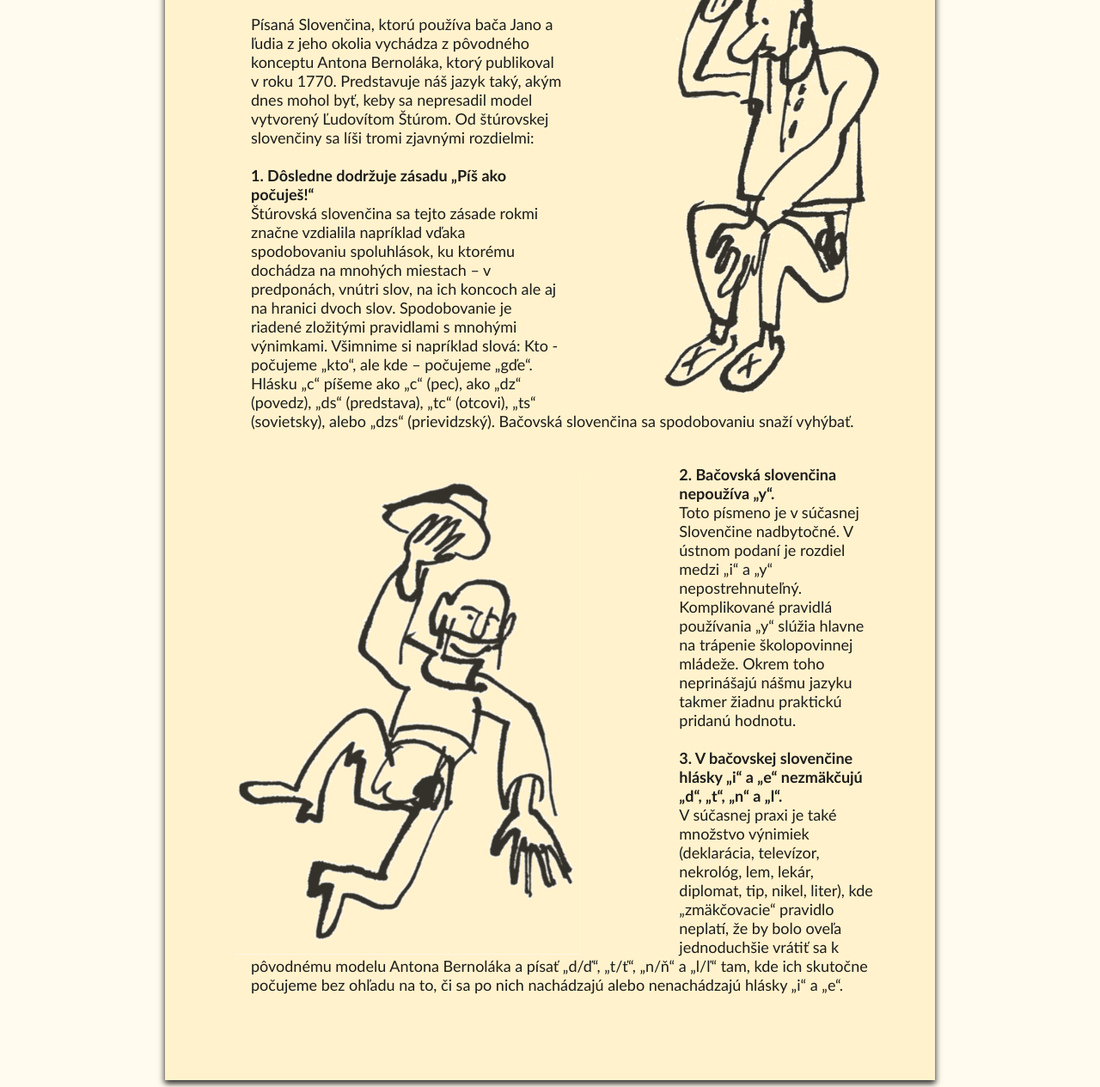
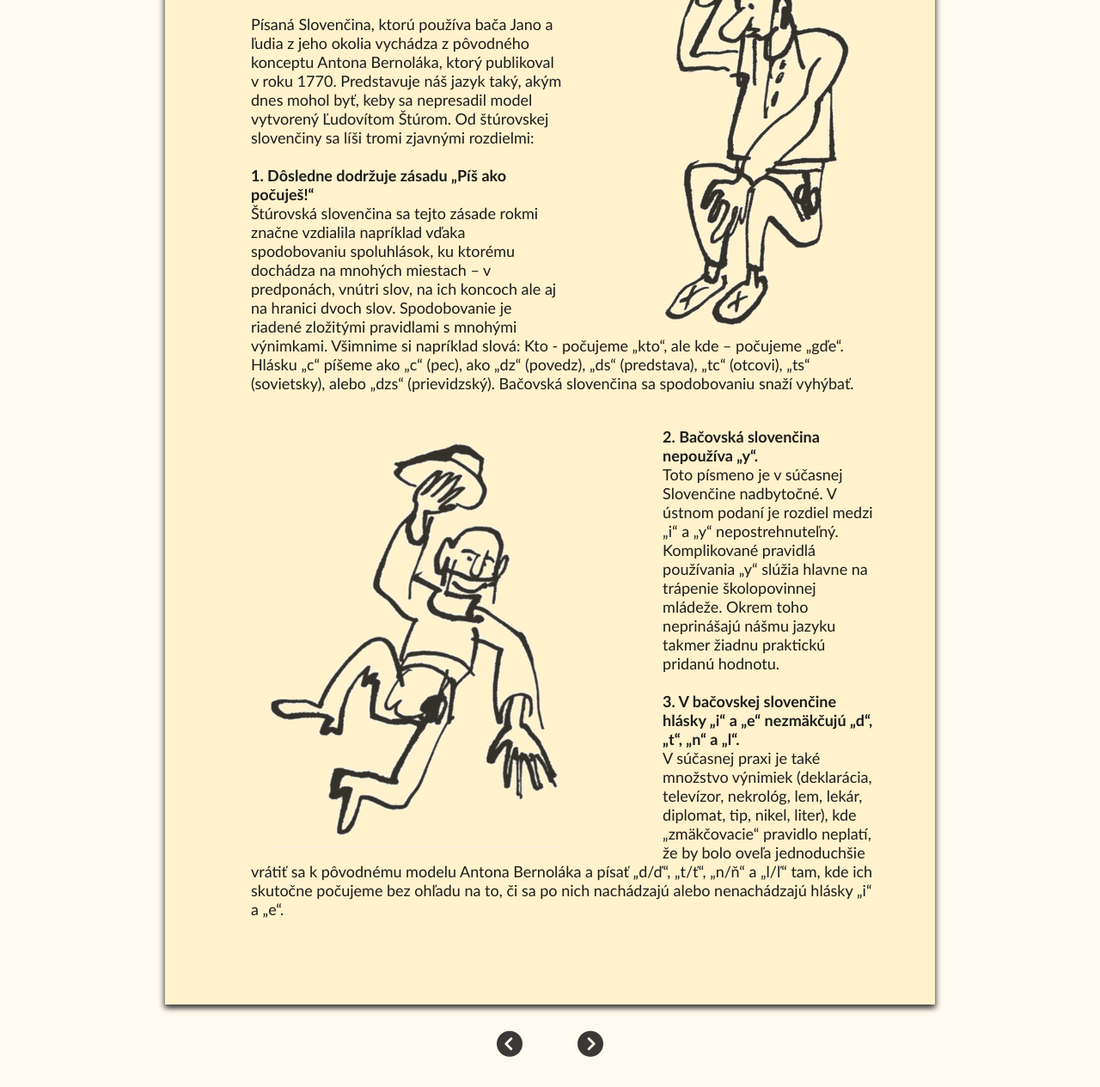
Before and after one commit to DomiDhillon/bacaJano, a plain HTML site: page language.html in a window 1280 px wide. Shown: the part 292-1557 px from the top of the page at 86% size. Drawn offline with nearby package versions, Linux system fonts and the light colour scheme.

Commit message:
css_repairs

```diff
--- a/styles/welcome_page.css
+++ b/styles/welcome_page.css
@@ -220,16 +220,18 @@ p {
 }
 
 .text .textImg_left {
-    height: min(600px, 70vh);
+    height: min(500px, 60vh);
     padding-right: 15%;
+    padding-left: 5%;
     float: left;
     opacity: 0.8;
     margin-top: 30px;
 }
 
 .text .textImg_right {
-    height: min(600px, 70vh);
+    height: min(500px, 60vh);
     padding-left: 15%;
+    padding-right: 5%;
     float: right;
     opacity: 0.8;
     margin-top: 30px;
@@ -271,7 +273,6 @@ p {
     margin-bottom: 0;
     /* opacity: 50%; */
     height: fit-content;
-    box-shadow: inset 0 0px 10px 10px var(--color-yellowish);
     overflow: hidden;
     border-radius: 30%;
 }
@@ -360,7 +361,7 @@ button:hover {
 
 .textImg_center {
     height: min(200px, 30vh);
-    width: auto;
+    max-width: 85%;
     margin: 25px auto;
     display: block;
     opacity: 0.8;
@@ -417,6 +418,7 @@ font-size: 20px;
 
 .empty {
     font-size: 30px;
+    border: none !important;
 }
 
 .empty i {
```
